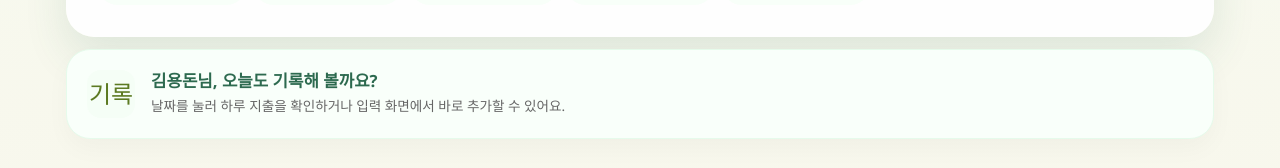
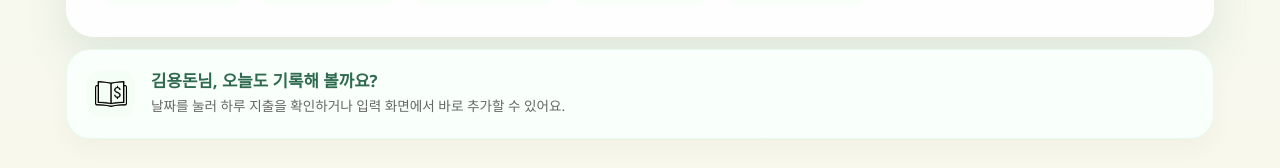
Before and after one commit to wosyh18/KB-Skeleton-Project-ChagokChagok, a Vue app: page / in a window 1280 px wide. Shown: the part 1087-1255 px from the top of the page. Built offline with nearby package versions, Linux system fonts and the light colour scheme; data requests are answered from the project's data file; sample sign-in values are in the browser's storage.

Commit message:
[#5]fix(메인): 아이콘 추가에 따른 수정

```diff
--- a/src/components/common/InfoTipCard.vue
+++ b/src/components/common/InfoTipCard.vue
@@ -1,6 +1,7 @@
 <script setup>
 defineProps({
   icon: { type: String, default: '' },
+  image: { type: String, default: '' },
   label: { type: String, default: '' },
   title: { type: String, required: true },
   description: { type: String, required: true },
@@ -10,7 +11,10 @@ defineProps({
 
 <template>
   <div class="floating-tip" :class="{ secondary }">
-    <div v-if="icon" class="floating-icon">{{ icon }}</div>
+    <div v-if="image || icon" class="floating-icon">
+      <img v-if="image" :src="image" alt="icon" class="icon-img" />
+      <template v-else>{{ icon }}</template>
+    </div>
     <div class="tip-content">
       <span v-if="label" class="tip-label">{{ label }}</span>
       <h3 class="tip-title">{{ title }}</h3>
@@ -50,6 +54,14 @@ defineProps({
   align-items: center;
   justify-content: center;
   font-size: 1.5rem;
+  overflow: hidden;
+}
+
+.icon-img {
+  width: 100%;
+  height: 100%;
+  object-fit: contain;
+  padding: 8px;
 }
 
 .tip-content {
--- a/src/pages/MainPage.vue
+++ b/src/pages/MainPage.vue
@@ -7,6 +7,7 @@ import MainSummaryCard from '@/components/main/MainSummaryCard.vue'
 import MonthlyCalendar from '@/components/main/MonthlyCalendar.vue'
 import { useAuthStore } from '@/store/auth'
 import { useFinanceStore } from '@/store/finance'
+import iconPaper from '@/assets/icons/icon-paper.png'
 
 const router = useRouter()
 const authStore = useAuthStore()
@@ -76,7 +77,7 @@ function expenseFor(day) {
     />
 
     <InfoTipCard
-      icon="기록"
+      :image="iconPaper"
       :title="`${user?.name || '친구'}님, 오늘도 기록해 볼까요?`"
       description="날짜를 눌러 하루 지출을 확인하거나 입력 화면에서 바로 추가할 수 있어요."
     />
```
